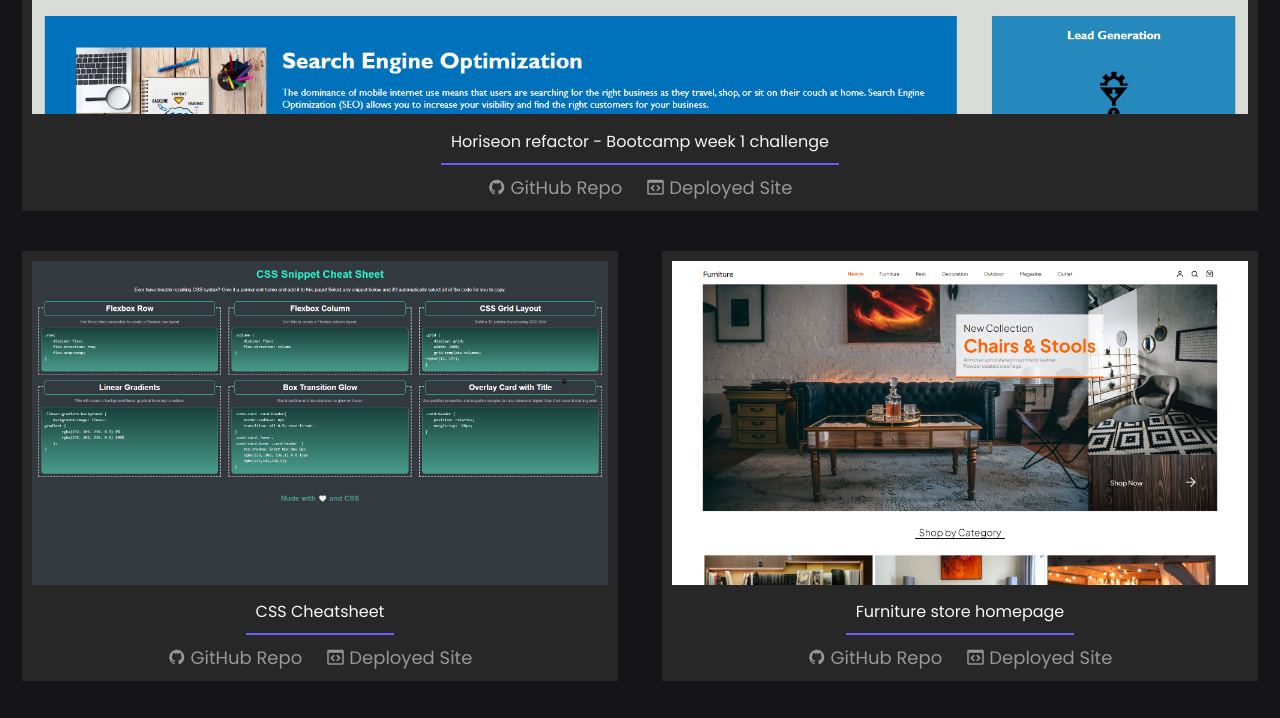
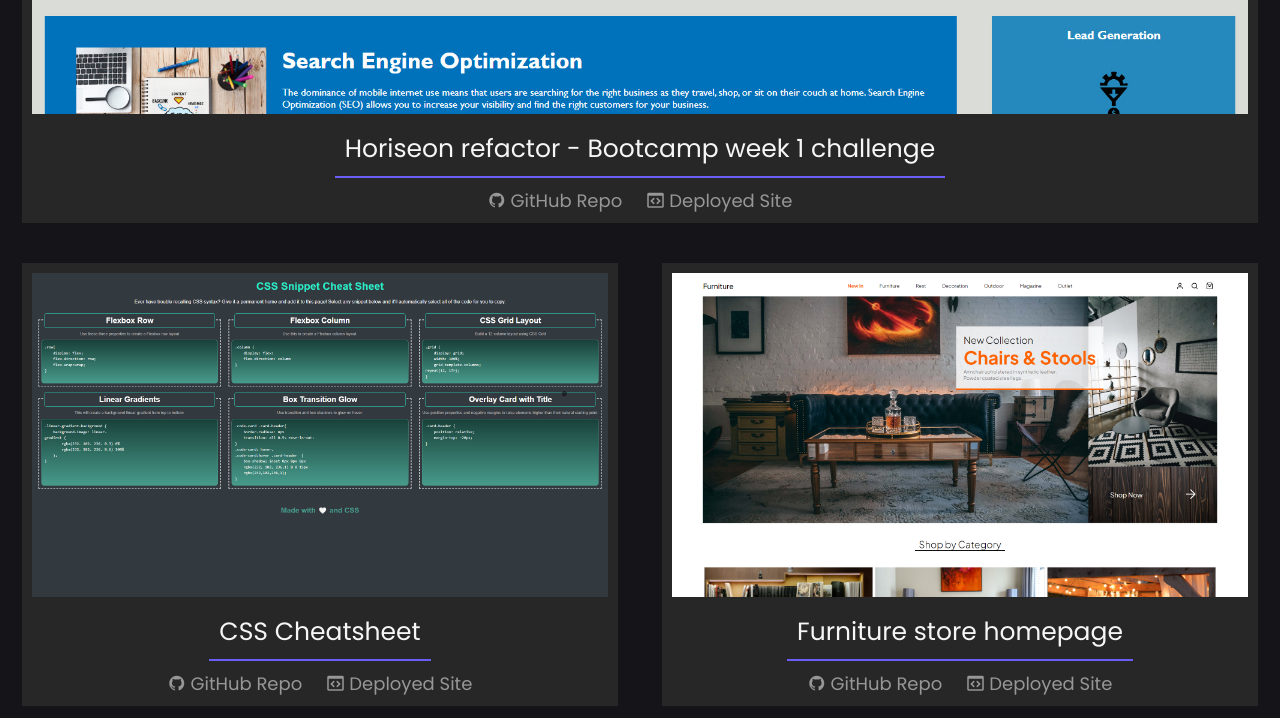
Before and after one commit to rbrd87/my-portfolio, a plain HTML site: page index.html in a window 1280 px wide. Shown: the part 1308-2026 px from the top of the page. Drawn offline with Linux system fonts and the light colour scheme; a web font is replaced by a local one.

Commit message:
Final tweaks to the CSS - ensuring the font sizes are correct on all screen sizes

```diff
--- a/assets/css/style.css
+++ b/assets/css/style.css
@@ -213,20 +213,23 @@ a {
 
 /* styling for the header of the card */
 .card-header {
-  position: relative;
-  margin: 1rem 0;
-  z-index: 1;
   color: var(--white);
   border-bottom: 2px solid var(--blurple);
-  padding: 0 1rem 1rem 1rem;
+  padding: 1rem;
   text-align: center;
   width: fit-content;
+  font-size: 2.5rem;
+}
+
+/* box shadow for when the user hovers over the projects */
+.card:hover {
+  box-shadow: 0 0 1rem var(--white);
 }
 
 .link-details {
   color: var(--light-grey);
   display: inline-block;
-  padding: 0 1rem;
+  padding: 1rem 1rem 0 1rem;
   font-size: 1.8rem;
 }
 
@@ -234,13 +237,7 @@ a {
   color: var(--white);
 }
 
-/* box shadow for when the user hovers over the projects */
-.card:hover {
-  box-shadow: 0 0 1rem var(--white);
-}
-
 /* contact section */
-
 .contact-links {
   display: flex;
   flex-direction: row;
@@ -291,6 +288,10 @@ footer p {
     max-width: 20rem;
     height: auto;
   }
+
+  .card-header {
+    font-size: 2.2rem;
+  }
 }
 
 @media screen and (max-width: 768px) {
```
